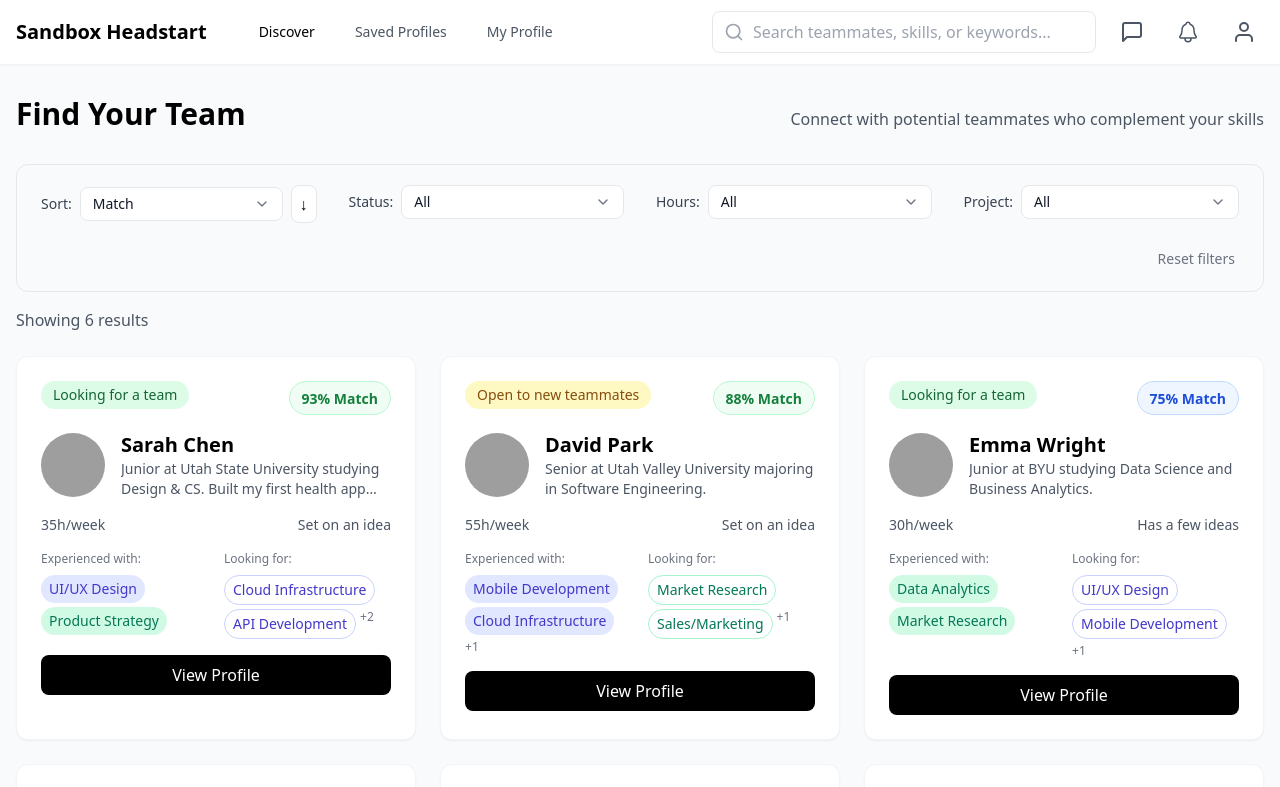
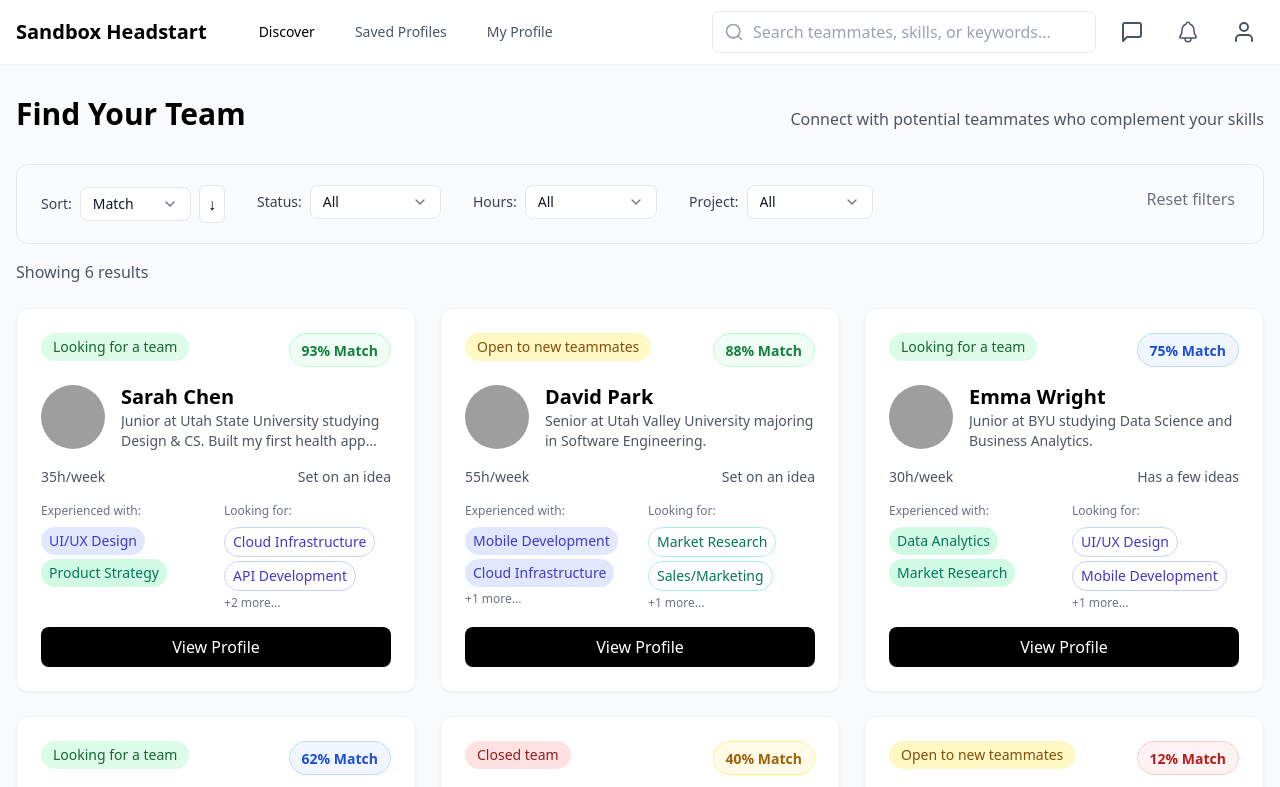
Before and after one commit to ammonwk/sandbox-connect, a React (Vite) app: page /sandbox-headstart/dashboard in a window 1280 px wide. Shown: the top 787 px of the page. Built offline with nearby package versions, Linux system fonts and the light colour scheme; grey boxes are pictures that could not be loaded.

Commit message:
Improved formatting of user skills on card, fixed filter dropdowns on Desktop

```diff
--- a/src/components/FilterBar.jsx
+++ b/src/components/FilterBar.jsx
@@ -228,7 +228,7 @@ function FilterBar({
   );
 
   return (
-    <div className="bg-gray-50 border border-gray-200 rounded-xl overflow-hidden mb-4">
+    <div className="bg-gray-50 border border-gray-200 rounded-xl overflow-visible mb-4">
       {/* Collapsible Header for Mobile and Tablet */}
       {layout !== 'desktop' && (
         <button
@@ -256,12 +256,11 @@ function FilterBar({
         lg:p-4
         ${layout === 'desktop' ? 'max-h-none' : isExpanded ? 'max-h-[1000px] p-4' : 'max-h-0'}
         transition-all duration-300 ease-in-out
-        overflow-hidden
+        overflow-visible
       `}>
-        <div className="flex flex-col gap-4">
-          <div className="flex flex-col lg:flex-row gap-4">
-            <div className="grid grid-cols-1 sm:grid-cols-2 lg:grid-cols-4 gap-4 w-full">
-              <div className="w-full min-w-[200px]">
+         <div className="flex flex-col lg:flex-row lg:items-start lg:justify-between gap-4">
+           <div className="grid grid-cols-1 sm:grid-cols-2 lg:grid-cols-4 gap-4 overflow-visible">
+             <div className="w-full min-w-[200px]">
                 <SortDropdown />
               </div>
 
@@ -341,14 +340,13 @@ function FilterBar({
                   }
                 />
               </div>
-            </div>
           </div>
 
           {hasActiveFilters && (
-            <div className="flex justify-end">
+            <div className="flex lg:flex-none">
               <button
                 onClick={onReset}
-                className="text-sm text-gray-500 hover:text-gray-700 px-3 py-1.5 rounded-lg hover:bg-gray-100 transition-colors flex items-center gap-1"
+                className="text-m text-gray-500 hover:text-gray-700 px-3 py-1.5 rounded-lg hover:bg-gray-100 transition-colors flex items-center gap-1"
               >
                 Reset filters
               </button>
--- a/src/components/UserCard.jsx
+++ b/src/components/UserCard.jsx
@@ -72,11 +72,12 @@ function UserCard({ user }) {
           {/* activeIdeaStatusFilters */}
           <div>
             <h4 className="text-xs font-medium text-gray-500 mb-2">Experienced with:</h4>
+            <div className="flex flex-col gap-1">
               <div className="flex flex-wrap gap-1">
                 {getFirstN(user.currentSkills, 2).map((skill) => (
                   <span
                     key={skill}
-                  className={`px-2 py-1 text-sm rounded-full
+                    className={`px-2 py-1 text-sm rounded-full text-center
                       ${SKILLS.dev.includes(skill)
                         ? 'bg-indigo-100 text-indigo-700'
                         : 'bg-emerald-100 text-emerald-700'
@@ -85,8 +86,9 @@ function UserCard({ user }) {
                     {skill}
                   </span>
                 ))}
+              </div>
               {hasMore(user.currentSkills, 2) && (
-                <span className="text-xs text-gray-500">+{user.currentSkills.length - 2}</span>
+                <span className="text-xs text-gray-500">+{user.currentSkills.length - 2} more...</span>
               )}
             </div>
           </div>
@@ -94,11 +96,12 @@ function UserCard({ user }) {
           {/* Needs */}
           <div>
             <h4 className="text-xs font-medium text-gray-500 mb-2">Looking for:</h4>
+            <div className="flex flex-col gap-1">
               <div className="flex flex-wrap gap-1">
                 {getFirstN(user.desiredTeammateSkills, 2).map((skill) => (
                   <span
                     key={`desired-${skill}`}
-                  className={`px-2 py-1 text-sm rounded-full border
+                    className={`px-2 py-1 text-sm rounded-full border text-center
                       ${SKILLS.dev.includes(skill)
                         ? 'border-indigo-200 text-indigo-700'
                         : 'border-emerald-200 text-emerald-700'
@@ -107,8 +110,9 @@ function UserCard({ user }) {
                     {skill}
                   </span>
                 ))}
+              </div>
               {hasMore(user.desiredTeammateSkills, 2) && (
-                <span className="text-xs text-gray-500">+{user.desiredTeammateSkills.length - 2}</span>
+                <span className="text-xs text-gray-500">+{user.desiredTeammateSkills.length - 2} more...</span>
               )}
             </div>
           </div>
```
Lines whose indentation alone changed are shown as unchanged.
